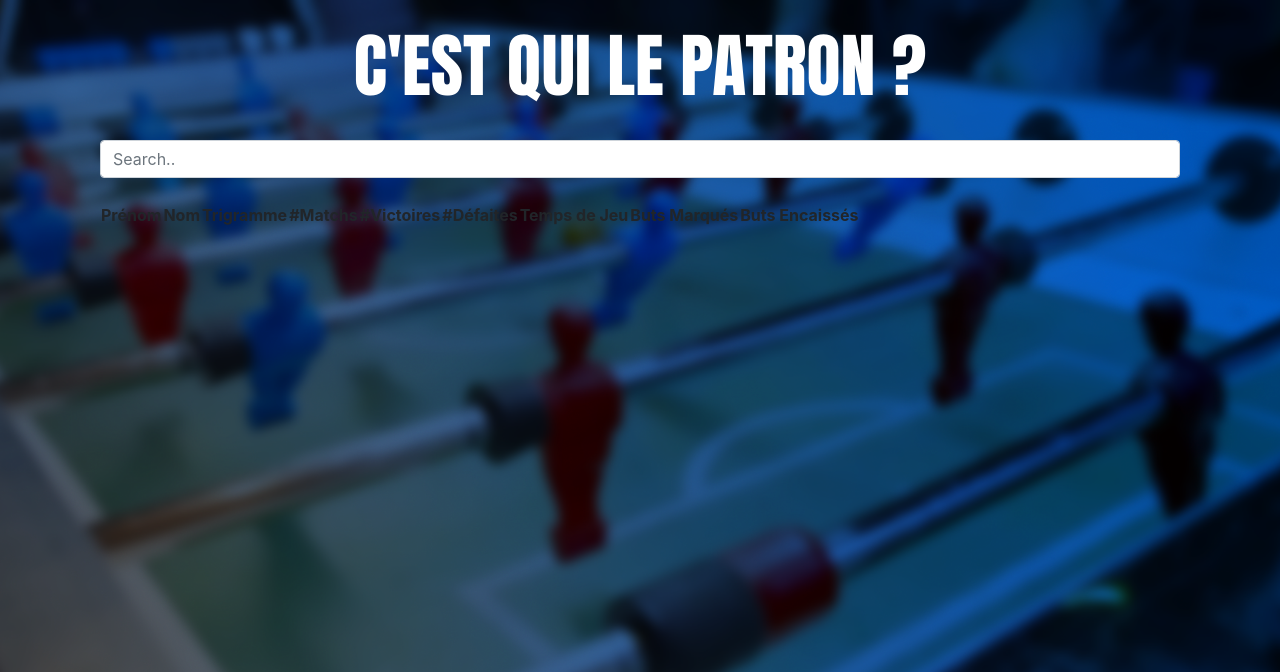
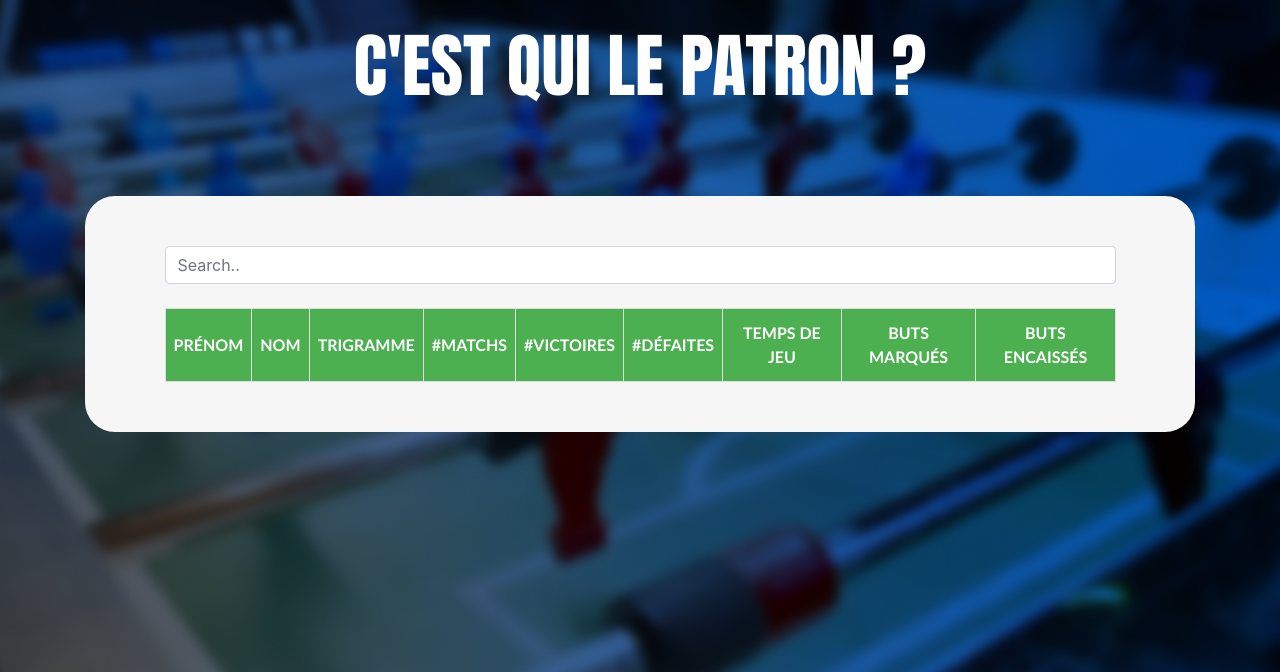
Before and after one commit to atournillon/BabyFootConnecte, a Flask app: page /players in a window 1280 px wide. Shown: the top 672 px of the page. Run offline with Flask 2, Linux system fonts and the light colour scheme; data that the repository does not hold is empty; some libraries are stand-ins or nearby versions.

Commit message:
Evol Affichage

```diff
--- a/static/css/styles.css
+++ b/static/css/styles.css
@@ -13,9 +13,9 @@ body {
 }
 
 .container{
-	width:100%;
+	width:90%;
 	max-height:50%;
-	margin: auto;
+	margin:auto;
 }
 
 #tr_vide {
@@ -73,22 +73,76 @@ body {
 
 /* CODE DE TQS A AMELIORER */
 
+#table_container {
+ width:auto;
+ margin-top:5%;
+}
+
+#table_container_player {
+ width:auto;
+ height-max:80%;
+ margin-top:5%;
+ padding:50px 10px 50px 10px;
+ border-radius: 30px;
+ background:#f6f6f6;
+}
+
 #table_base {
  width:100%;
- margin:auto;
- margin-top:10%;
+ margin:0;
+ margin-top:5%;
+}
 
+#table_blue {
+ width:400px;
+ margin:0;
+ border-radius: 50px;
+ background-color:#126DE3;
+}
+
+#table_none {
+ width:auto;
+ padding:0;
+ margin:0;
+}
+
+#table_red {
+ width:400px;
+ margin:0;
+ border-radius: 50px;
+ background-color:#E31212;
 }
 
 tr {
  border:none;
- min-width:10%;
  text-align:center;
- padding:50px 50px 50px 50px;
+ padding:10px;
  }
 
  td{
  	padding:20px;
+ }
+
+ #tr_name {
+ border:none;
+ text-align:left;
+ padding:100px;
+ }
+
+ #td_blue{
+ 	width:auto;
+ 	padding:3px;
+ 	text-align:center;
+ 	background-color:#126DE3;
+ 	margin:50px;
+ }
+
+  #td_red{
+  	width:auto;
+ 	padding:3px;
+ 	text-align:center;
+ 	background-color:#E31212;
+ 	margin:50px;
  }
 
  h1{
@@ -178,7 +232,7 @@ a:hover {
 /* Création du bouton annuler*/
 .button_annuler {
   display: inline-block;
-  border-radius: 4px;
+  border-radius: 30px;
   background-color: #f4511e;
   border: none;
   color: #FFFFFF;
@@ -262,3 +316,62 @@ a:hover {
   opacity: 1;
   right: 0;
 }
+
+input[type=button], input[type=submit], input[type=reset] {
+    background-color: transparent;
+    display:inline-block;
+    border: none;
+    text-decoration: none;
+    cursor: pointer;
+    color:#303030;
+}
+
+input[type=button]:hover, input[type=submit]:hover, input[type=reset]:hover {
+    color: white;
+    transition: all .5s ease-in-out;
+}
+
+
+#basicUsage {
+  display: inline-block;
+  border-radius: 30px;
+  background-color: #fff;
+  opacity:0.4;
+  border: none;
+  color: #01049f;
+  text-align: center;
+  font-size: 40px;
+  padding: 3px;
+  width: 400px;
+  margin: 0;
+}
+
+
+
+/*Table*/
+
+#customers {
+    font-family: "Trebuchet MS", Arial, Helvetica, sans-serif;
+    border-collapse: collapse;
+    width: 100%;
+}
+
+#customers td, #customers th {
+    border: 1px solid #ddd;
+    padding: 8px;
+}
+
+#customers tr:nth-child(even){background-color: #f2f2f2;}
+
+#customers tr:hover {
+	background-color: #ddd;
+}
+
+#customers th {
+    padding-top: 12px;
+    padding-bottom: 12px;
+    text-align: center;
+    text-transform:uppercase;
+    background-color: #4CAF50;
+    color: white;
+}
```
